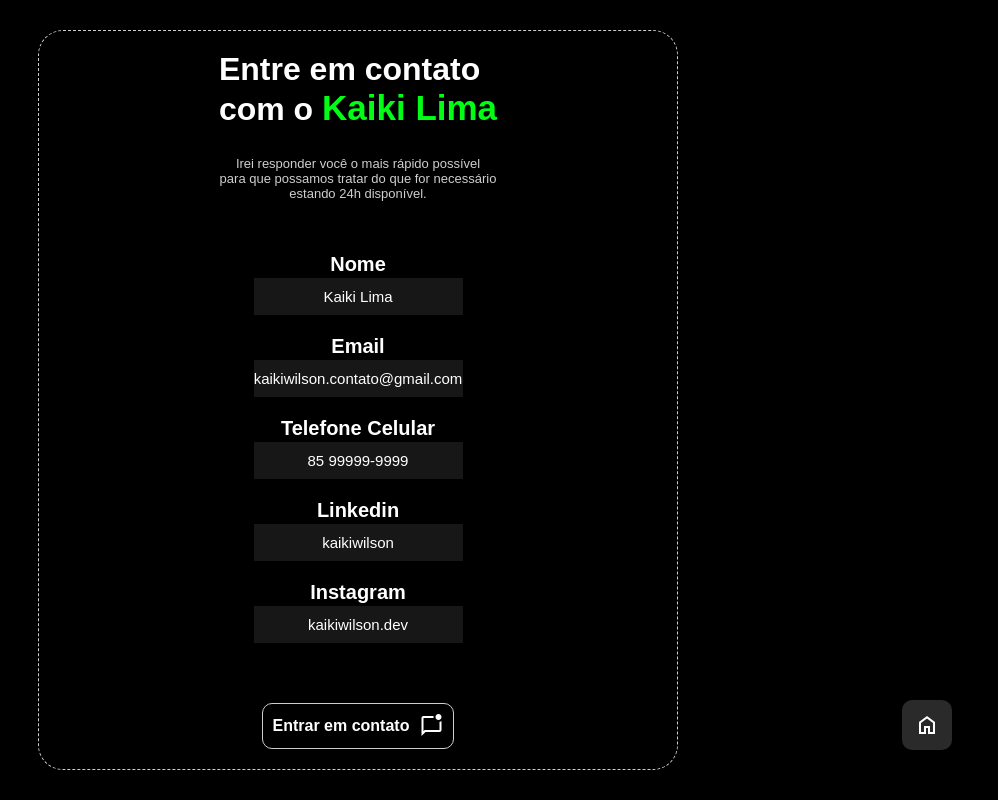
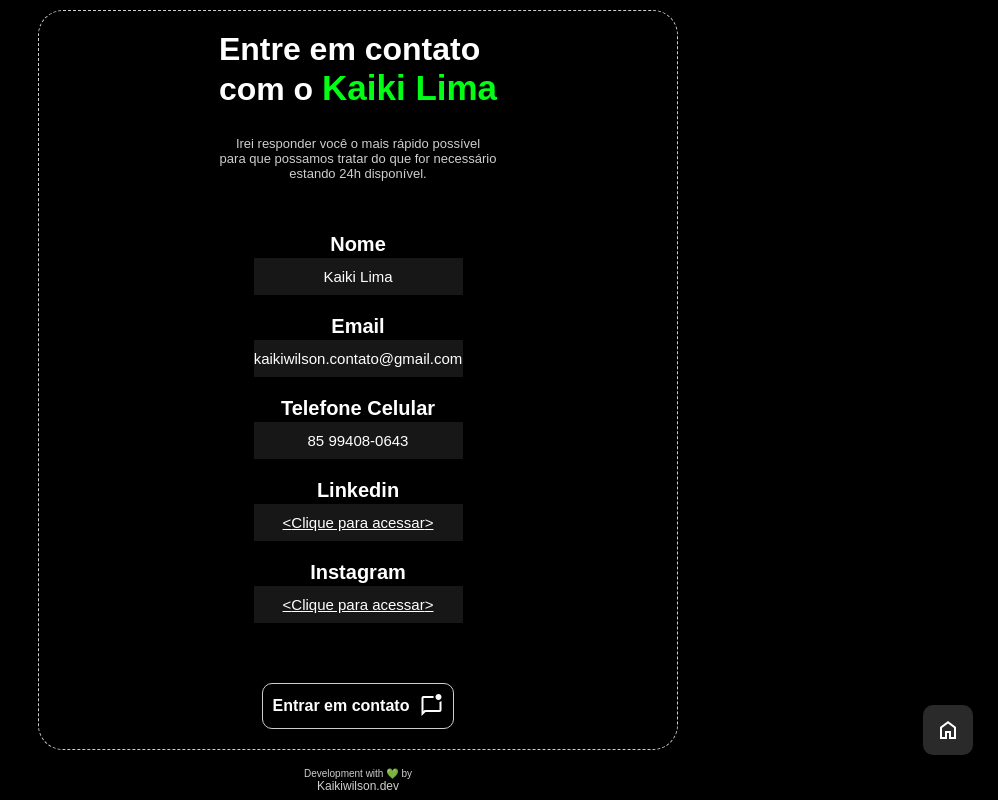
Before and after one commit to KaikiWilson/KaikiLima.dev.br, a React (Create React App) app: page /Contact in a window 1280 px wide. Shown: the whole page, without its empty margins (282-1280 px from the left). Built offline with nearby package versions, Linux system fonts and the light colour scheme; a web font is replaced by a local one.

Commit message:
Correção de pequenos bugs no front-end + inclusão da marca no footer das paginas

```diff
--- a/src/pages/AboutPage/About.css
+++ b/src/pages/AboutPage/About.css
@@ -7,8 +7,8 @@
 
 .Main-About {
     background-color: rgb(0, 0, 59);
-    min-height: 100vh;
     width: 100vw;
+    min-height: 95vh;
 }
 
 .Main-About::-webkit-scrollbar {
@@ -92,7 +92,7 @@
     justify-content: center;
     align-items: center;
     width: 100vw;
-    height: 48vh;
+    height: 350px;
 }
 
 .box-bottom-content button {
@@ -324,6 +324,29 @@
     transition: .20s;
 }
 
+.footer-aboutpage {
+    display: flex;
+    justify-content: center;
+    align-items: center;
+    width: 100vw;
+    height: 5vh;
+    background-color: rgb(0, 0, 59);
+}
+
+
+.footer-text-aboutpage {
+    display: flex;
+    flex-direction: column;
+    color: #CECECE;
+    text-align: center;
+    font-weight: lighter;
+    font-size: 10px;
+}
+
+.kaiki-name-footer-aboutpage {
+    font-size: 12px;
+}
+
 
 @keyframes top-slide-out {
 
--- a/src/pages/AboutPage/AboutPage.jsx
+++ b/src/pages/AboutPage/AboutPage.jsx
@@ -161,6 +161,10 @@ const AboutPage = () => {
                 </div>
 
             </main>
+
+            <footer className='footer-aboutpage'>
+                <h3 className='footer-text-aboutpage'>Development with 💚 by<span className='kaiki-name-footer-aboutpage'>Kaikiwilson.dev</span></h3>
+            </footer>
         </>
     )
 }
--- a/src/pages/ContactPage/ContactPage.css
+++ b/src/pages/ContactPage/ContactPage.css
@@ -9,8 +9,9 @@
 
 .main-contactpage {
     display: flex;
+    flex-direction: column;
     width: 100vw;
-    height: 100vh;
+    height: 95vh;
     justify-content: center;
     align-items: center;
     font-family: 'Nexa', sans-serif;
@@ -19,11 +20,15 @@
 
 .centralize-content {
     display: flex;
+    z-index: 1;
     flex-direction: column;
     width: 50vw;
     border: 1px dashed #CECECE;
     border-radius: 25px;
     padding: 10px;
+
+    animation-name: slideBottom;
+    animation-duration: 1s;
 }
 
 .header-form {
@@ -75,7 +80,7 @@
     text-align: center;
 }
 
-.data-content {
+.data-content, .data-content-a {
     display: flex;
     padding: 10px;
     justify-content: center;
@@ -85,6 +90,17 @@
     color: #fff;
     font-weight: 400;
     font-size: 15px;
+
+    transition: .5s;
+}
+
+.data-content-a:hover {
+    color: #000;
+    background-color: #CECECE;
+
+    animation-name: backgroundfull;
+    animation-duration: .25s;
+    transition: .25s;
 }
 
 .button-to-contact {
@@ -125,9 +141,20 @@
     margin: 0 0 0 10px;
 }
 
+.box-absolute-home {
+    display: flex;
+    position: absolute;
+    background-color: transparent;
+    width: 100%;
+    height: 100%;
+    justify-content: end;
+    align-items: end;
+    padding: 25px;
+}
+
+
 #contact-button-to-back-about-page {
     display: flex;
-    position: absolute;
     width: 50px;
     height: 50px;
     justify-content: center;
@@ -137,9 +164,8 @@
     background-color: #ffffff2a;
     border-radius: 10px;
     cursor: pointer;
-    transform: translate(17.5vw, 37.5vh);
     animation-name: fade-in;
-    animation-duration: 5s;
+    animation-duration: 1s;
 
     transition: .25s;
 }
@@ -152,3 +178,54 @@
 
     transition: .25s;
 }
+
+.footer-contactpage {
+    display: flex;
+    justify-content: center;
+    align-items: center;
+    width: 100vw;
+    height: 5vh;
+    background-color: #000;
+}
+
+
+.footer-text {
+    display: flex;
+    flex-direction: column;
+    color: #CECECE;
+    text-align: center;
+    font-weight: lighter;
+    font-size: 10px;
+
+    animation-name: fade-in;
+    animation-duration: 3s;
+}
+
+.kaiki-name-footer {
+    font-size: 12px;
+}
+
+
+@keyframes fade-in {
+    0% {
+        opacity: 0;
+    }
+
+    25% {
+        opacity: 0;
+    }
+
+    100% {
+        opacity: 1;
+    }
+}
+
+@keyframes backgroundfull {
+    0%{
+        background-color: rgba(41, 41, 41, 0.568);
+    }
+
+    100%{
+        background-color: #CECECE;
+    }
+}
--- a/src/pages/ContactPage/ContactPage.jsx
+++ b/src/pages/ContactPage/ContactPage.jsx
@@ -23,7 +23,7 @@ const ContactPage = () => {
                 <div className="content-form">
                     <div className='content-contact'>
 
-                        <section>
+                        <section id='section-contactpage'>
 
                             <h2 className='data-content-h2' for="name">Nome</h2>
                                 <h3 className='data-content'>Kaiki Lima</h3><br/>
@@ -32,13 +32,13 @@ const ContactPage = () => {
                                 <h3 className='data-content' type="email" id="email" name="email">kaikiwilson.contato@gmail.com</h3><br/>
 
                             <h2 className='data-content-h2' for="telefone">Telefone Celular</h2>
-                                <h3 className='data-content' type="tel" id="telefone" name="telefone">85 99999-9999</h3><br/>
+                                <h3 className='data-content' type="tel" id="telefone" name="telefone">85 99408-0643</h3><br/>
 
                             <h2 className='data-content-h2' for="linkedin">Linkedin</h2>
-                                <h3 className='data-content' type="text" id="linkedin" name="linkedin">kaikiwilson</h3><br/>
+                                <a href='https://www.linkedin.com/in/kaikiwilson' target='_blank' rel = "noopener noreferrer" className='data-content-a' type="text" id="linkedin" name="linkedin">{'<'}Clique para acessar{'>'}</a><br/>
 
                             <h2 className='data-content-h2' for="instagram">Instagram</h2>
-                                <h3 className='data-content' type="text" id="instagram" name="instagram">kaikiwilson.dev</h3>
+                                <a href='https://www.instagram.com/kaikiwilson.dev/' className='data-content-a' target='_blank' rel = "noopener noreferrer" type="text" id="instagram" name="instagram">{'<'}Clique para acessar{'>'}</a>
 
                         </section>
 
@@ -52,13 +52,20 @@ const ContactPage = () => {
                 </div>
             </div>
 
-            <Link to="/" className="active-projects-page">
-                    <span id='contact-button-to-back-about-page' className="material-symbols-outlined">
-                        home
-                    </span>
-            </Link>
+
+            <div className='box-absolute-home'>
+                <Link to="/" className="active-projects-page">
+                        <span id='contact-button-to-back-about-page' className="material-symbols-outlined">
+                            home
+                        </span>
+                </Link>
+            </div>
 
         </div>
+
+        <footer className='footer-contactpage'>
+                <h3 className='footer-text'>Development with 💚 by<span className='kaiki-name-footer'>Kaikiwilson.dev</span></h3>
+        </footer>
     </>
     );
 };
--- a/src/pages/HomePage/HomePage.css
+++ b/src/pages/HomePage/HomePage.css
@@ -9,21 +9,23 @@
     display: none;
   }
 
-  .body-Welcome {
-    background: rgb(0, 0, 59);
-    color: #fff;
-  }
-
   .header-home-page {
     position: fixed;
     top: 0;
     left: 0;
-    width: 100%;
+    width: 100vw;
     padding: 20px 10%;
     background: transparent;
     display: flex;
     justify-content: center;
     z-index: 100;
+  }
+
+  .body-Welcome {
+    background: rgb(0, 0, 59);
+    color: #fff;
+    width: 100vw;
+    height: 95vh;
   }
 
   .logo {
@@ -213,6 +215,45 @@
   }
 
 
+.footer-homepage {
+  display: flex;
+  justify-content: center;
+  align-items: center;
+  width: 100vw;
+  height: 5vh;
+  background-color: rgb(0, 0, 59);
+
+  animation-name: fade-in;
+  animation-duration: 10s;
+}
+
+
+.footer-text-homepage {
+  display: flex;
+  flex-direction: column;
+  color: #CECECE;
+  text-align: center;
+  font-weight: lighter;
+  font-size: 10px;
+}
+
+.kaiki-name-footer-homepage {
+  font-size: 12px;
+}
+
+@keyframes fade-in {
+  0% {
+      opacity: 0;
+  }
+
+  25% {
+      opacity: 0;
+  }
+
+  100% {
+      opacity: 1;
+  }
+}
 
   @keyframes slideRight {
     0% {
@@ -429,6 +470,7 @@
 
 }
 
+
 @media only screen and (width: 375px) and (height: 667px) {
   .home {
     height: 110vh;
--- a/src/pages/HomePage/HomePage.jsx
+++ b/src/pages/HomePage/HomePage.jsx
@@ -123,6 +123,10 @@ const HomePage = () => {
 
                 <script src="https://unpkg.com/typed.js@2.1.0/dist/typed.umd.js"></script>
             </main>
+
+            <footer className='footer-homepage'>
+                <h3 className='footer-text-homepage'>Development with 💚 by<span className='kaiki-name-footer-homepage'>Kaikiwilson.dev</span></h3>
+            </footer>
         </>
     );
 }
--- a/src/pages/ProjectsPage/ProjectsPage.css
+++ b/src/pages/ProjectsPage/ProjectsPage.css
@@ -63,7 +63,7 @@ html {
     flex-direction: row;
     align-items: center;
     width: 100vw;
-    height: 100vh;
+    height: 95vh;
 }
 
 .section-box {
@@ -183,6 +183,30 @@ html {
 
     transition: .25s;
 }
+
+.footer-projectspage {
+    display: flex;
+    justify-content: center;
+    align-items: center;
+    width: 100vw;
+    height: 5vh;
+    background-color: #000;
+}
+
+
+.footer-text-projectspage {
+    display: flex;
+    flex-direction: column;
+    color: #CECECE;
+    text-align: center;
+    font-weight: lighter;
+    font-size: 10px;
+}
+
+.kaiki-name-footer-projectspage {
+    font-size: 12px;
+}
+
 
 
 
--- a/src/pages/ProjectsPage/ProjectsPage.jsx
+++ b/src/pages/ProjectsPage/ProjectsPage.jsx
@@ -98,6 +98,10 @@ const ProjectsPage = () => {
                     </div>
                 </section>
             </main>
+
+            <footer className='footer-projectspage'>
+                <h3 className='footer-text-projectspage'>Development with 💚 by<span className='kaiki-name-footer-projectspage'>Kaikiwilson.dev</span></h3>
+            </footer>
         </>
     );
 };
```
